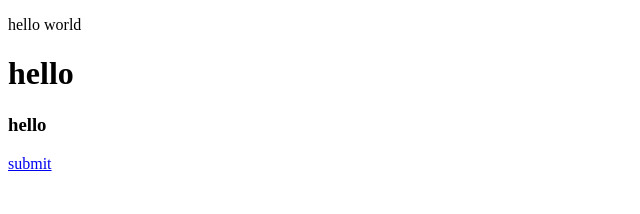
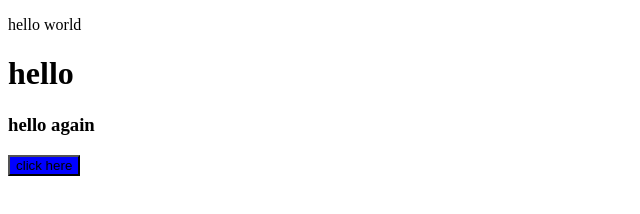
Before and after one commit to squidward246831/test1, a plain HTML site: page index.html in a window 1280 px wide. Shown: the whole page, without its empty margins (0-640 px from the left). Drawn offline with Linux system fonts and the light colour scheme.

Commit message:
added button

```diff
--- a/index.html
+++ b/index.html
@@ -3,7 +3,7 @@
   <head>
     <meta charset="utf-8">
     <title>first webpage</title>
-<style>s
+<style>
   <p> {
     color: blue;
   }
@@ -13,16 +13,18 @@
   <h3> {
     color: blue; text-align: left;
   }
+button{
+  background-color: blue;
+}
+  button:hover {
+    background-color: yellow;
+  }
 </style>
   </head>
   <body>
-    <div>
     <p>hello world</p>
     <h1>hello</h1>
-    </div>
-<div>
-  <h3>hello</h3>
-</div>
-<a href="https://colliervilletaekwondo.com/">submit</a>
+<h3>hello again</h3>
+<button>click here</button>
     </body>
 </html>
```
